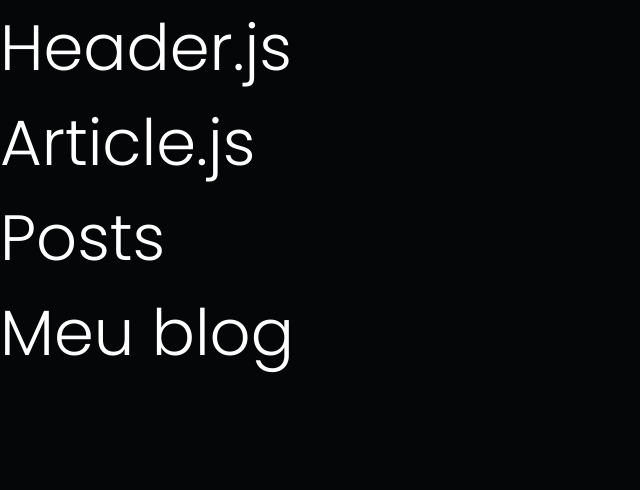
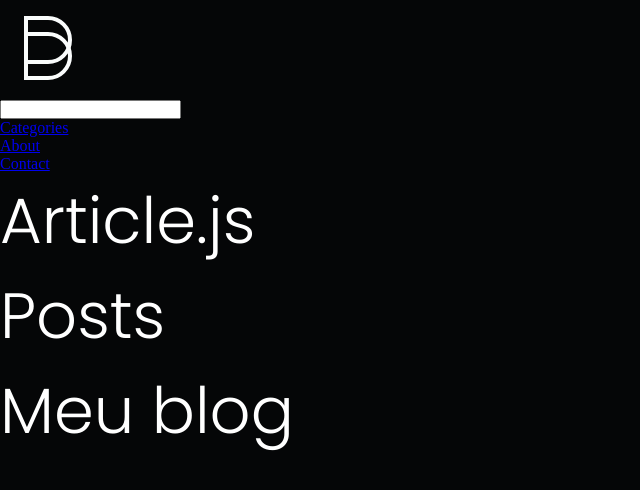
Before and after one commit to Clara-Pacheco/blog_frontendpush, a React (Create React App) app: page / in a window 1280 px wide. Shown: the top 490 px of the page, without its empty margins (0-640 px from the left). Built offline with nearby package versions, Linux system fonts and the light colour scheme.

Commit message:
Build Header component

```diff
--- a/src/components/Header/index.js
+++ b/src/components/Header/index.js
@@ -1,12 +1,28 @@
+import logo from '../../assets/svg/logo.svg'
+
 export function Header(){
+
+  const descLogo = 'Essa é a logo do Blog.'
 
   return (
 
-    <div>
-      <h1>
-        Header.js
-      </h1>
-   </div>
+   <>
+    <header className="flex-space-between">
+        <div className="logo">
+          <img src= {logo}   alt= {descLogo} />
+        </div>
+        <div className="search">
+          <input type="text" className="input-search" name="search" />
+        </div>
+        <ul className="menu">
+          <li><a href="#" className="nav-link">Categories</a></li>
+          <li><a href="#" className="nav-link">About</a></li>
+          <li><a href="#" className="nav-link">Contact</a></li>
+        </ul>
+      </header>
+
+
+   </>
 
   );
 
```
